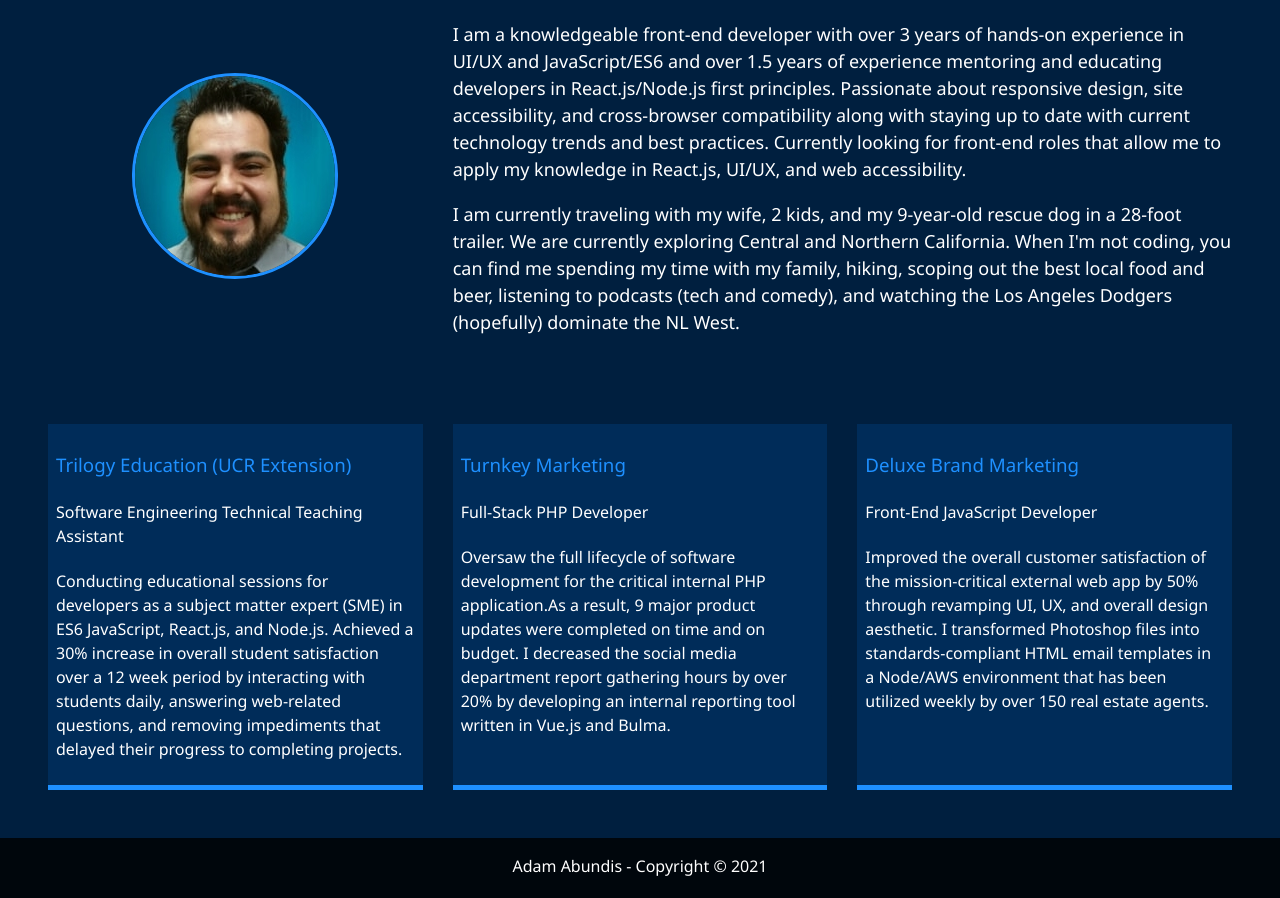
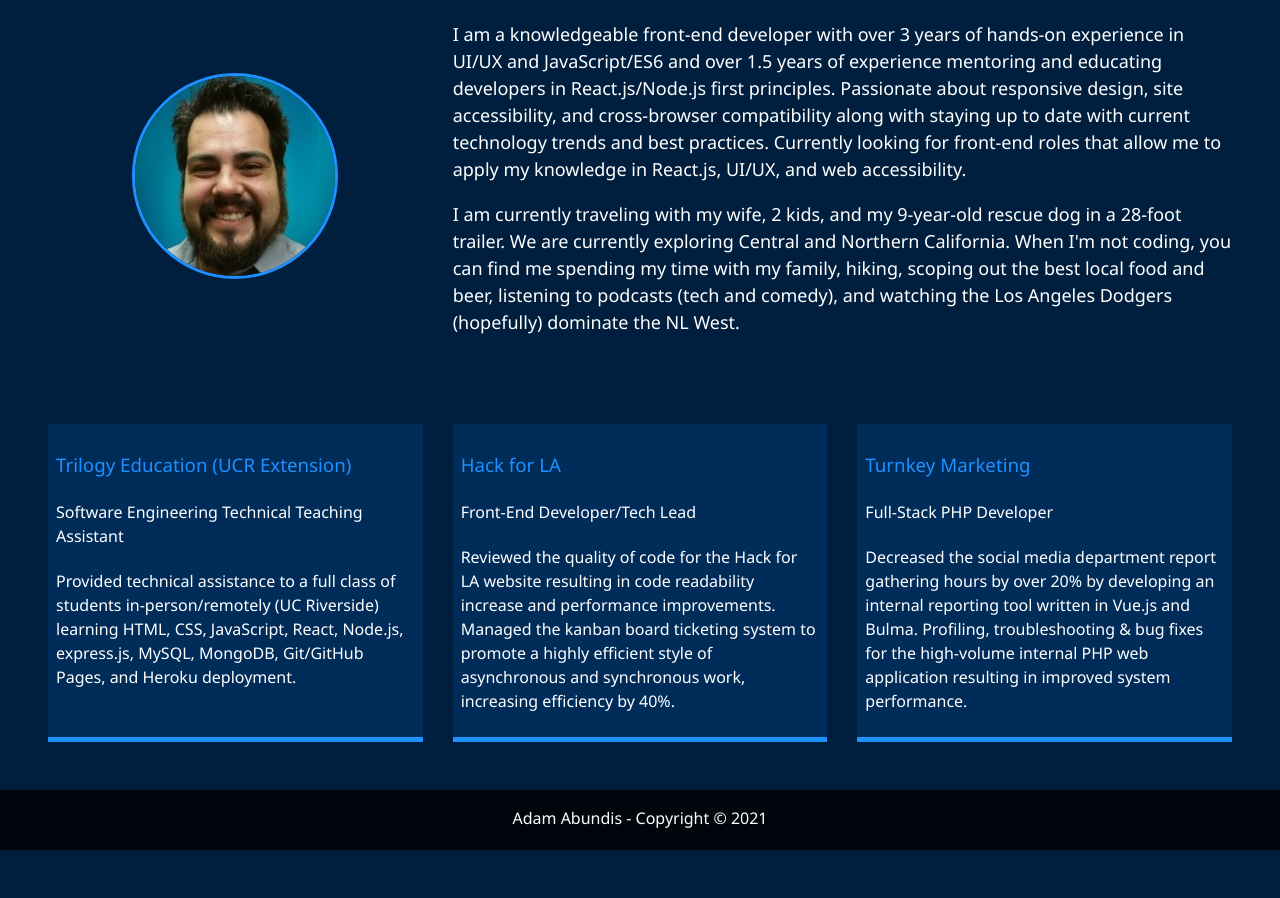
Before and after one commit to abuna1985/dev-portfolio, a website: page dist/about.html in a window 1280 px wide. Shown: the part 336-1234 px from the top of the page. After the commit the page ends 1186 px from the top, so only its background shows below. Drawn offline with Linux system fonts and the light colour scheme.

Commit message:
Update job descriptions

```diff
--- a/dist/about.html
+++ b/dist/about.html
@@ -4,13 +4,19 @@
     <meta charset="UTF-8" />
     <meta name="viewport" content="width=device-width, initial-scale=1.0" />
     <meta http-equiv="X-UA-Compatible" content="ie=edge" />
-    <meta property='og:title' content='Adam Abundis | About'/>
-    <meta property='og:image' content='https://raw.githubusercontent.com/abuna1985/dev-portfolio/main/dist/img/projects/adam-abundis-portfolio.jpg' />
-    <meta property='og:description' content='This page contains the bio and employment information of Front-End Developer Adam Abundis'/>
-    <meta property='og:url' content='https://www.adamabundis.xyz/about' />
+    <meta property="og:title" content="Adam Abundis | About" />
+    <meta
+      property="og:image"
+      content="https://raw.githubusercontent.com/abuna1985/dev-portfolio/main/dist/img/projects/adam-abundis-portfolio.jpg"
+    />
+    <meta
+      property="og:description"
+      content="This page contains the bio and employment information of Front-End Developer Adam Abundis"
+    />
+    <meta property="og:url" content="https://www.adamabundis.xyz/about" />
     <meta property="og:type" content="website" />
     <title>About Me</title>
-    <link rel="shortcut icon" href="favicon.ico">
+    <link rel="shortcut icon" href="favicon.ico" />
     <link
       rel="stylesheet"
       href="https://cdnjs.cloudflare.com/ajax/libs/font-awesome/5.12.1/css/all.min.css"
@@ -45,7 +51,7 @@
       <nav class="menu">
         <div class="menu__branding"><div class="menu__portrait"></div></div>
         <ul class="menu-nav">
-          <li class="menu-nav__item ">
+          <li class="menu-nav__item">
             <a href="./index.html" class="menu-nav__link">Home</a>
           </li>
           <li class="menu-nav__item menu-nav--current">
@@ -82,31 +88,56 @@
           </div>
           <div class="bio">
             <p class="bio__text">
-              I am a knowledgeable front-end developer with over 3 years of hands-on experience in UI/UX and JavaScript/ES6 and over 1.5 years of experience mentoring and educating developers in React.js/Node.js first principles. Passionate about responsive design, site accessibility, and cross-browser compatibility along with staying up to date with current technology trends and best practices. Currently looking for front-end roles that allow me to apply my knowledge in React.js, UI/UX, and web accessibility.
+              I am a knowledgeable front-end developer with over 3 years of
+              hands-on experience in UI/UX and JavaScript/ES6 and over 1.5 years
+              of experience mentoring and educating developers in
+              React.js/Node.js first principles. Passionate about responsive
+              design, site accessibility, and cross-browser compatibility along
+              with staying up to date with current technology trends and best
+              practices. Currently looking for front-end roles that allow me to
+              apply my knowledge in React.js, UI/UX, and web accessibility.
             </p>
             <p class="bio__text">
-              I am currently traveling with my wife, 2 kids, and my 9-year-old rescue dog in a 28-foot trailer. We are currently exploring Central and Northern California. When I'm not coding, you can find me spending my time with my family, hiking, scoping out the best local food and beer, listening to podcasts (tech and comedy), and watching the Los Angeles Dodgers (hopefully) dominate the NL West.
+              I am currently traveling with my wife, 2 kids, and my 9-year-old
+              rescue dog in a 28-foot trailer. We are currently exploring
+              Central and Northern California. When I'm not coding, you can find
+              me spending my time with my family, hiking, scoping out the best
+              local food and beer, listening to podcasts (tech and comedy), and
+              watching the Los Angeles Dodgers (hopefully) dominate the NL West.
             </p>
           </div>
           <div class="job job--1">
             <h3 class="job__title">Trilogy Education (UCR Extension)</h3>
-            <h4 class="job__subtitle">Software Engineering Technical Teaching Assistant</h4>
+            <h4 class="job__subtitle">
+              Software Engineering Technical Teaching Assistant
+            </h4>
             <p>
-              Conducting educational sessions for developers as a subject matter expert (SME) in ES6 JavaScript, React.js, and Node.js. Achieved a 30% increase in overall student satisfaction over a 12 week period by interacting with students daily, answering web-related questions, and removing impediments that delayed their progress to completing projects.
+              Provided technical assistance to a full class of students
+              in-person/remotely (UC Riverside) learning HTML, CSS, JavaScript,
+              React, Node.js, express.js, MySQL, MongoDB, Git/GitHub Pages, and
+              Heroku deployment.
             </p>
           </div>
           <div class="job job--2">
+            <h3 class="job__title">Hack for LA</h3>
+            <h4 class="job__subtitle">Front-End Developer/Tech Lead</h4>
+            <p>
+              Reviewed the quality of code for the Hack for LA website resulting
+              in code readability increase and performance improvements. Managed
+              the kanban board ticketing system to promote a highly efficient
+              style of asynchronous and synchronous work, increasing efficiency
+              by 40%.
+            </p>
+          </div>
+          <div class="job job--3">
             <h3 class="job__title">Turnkey Marketing</h3>
             <h4 class="job__subtitle">Full-Stack PHP Developer</h4>
             <p>
-              Oversaw the full lifecycle of software development for the critical internal PHP application.As a result, 9 major product updates were completed on time and on budget. I decreased the social media department report gathering hours by over 20% by developing an internal reporting tool written in Vue.js and Bulma.
-            </p>
-          </div>
-          <div class="job job--3">
-            <h3 class="job__title">Deluxe Brand Marketing</h3>
-            <h4 class="job__subtitle">Front-End JavaScript Developer</h4>
-            <p>
-              Improved the overall customer satisfaction of the mission-critical external web app by 50% through revamping UI, UX, and overall design aesthetic. I transformed Photoshop files into standards-compliant HTML email templates in a Node/AWS environment that has been utilized weekly by over 150 real estate agents.
+              Decreased the social media department report gathering hours by
+              over 20% by developing an internal reporting tool written in
+              Vue.js and Bulma. Profiling, troubleshooting & bug fixes for the
+              high-volume internal PHP web application resulting in improved
+              system performance.
             </p>
           </div>
         </div>
```
